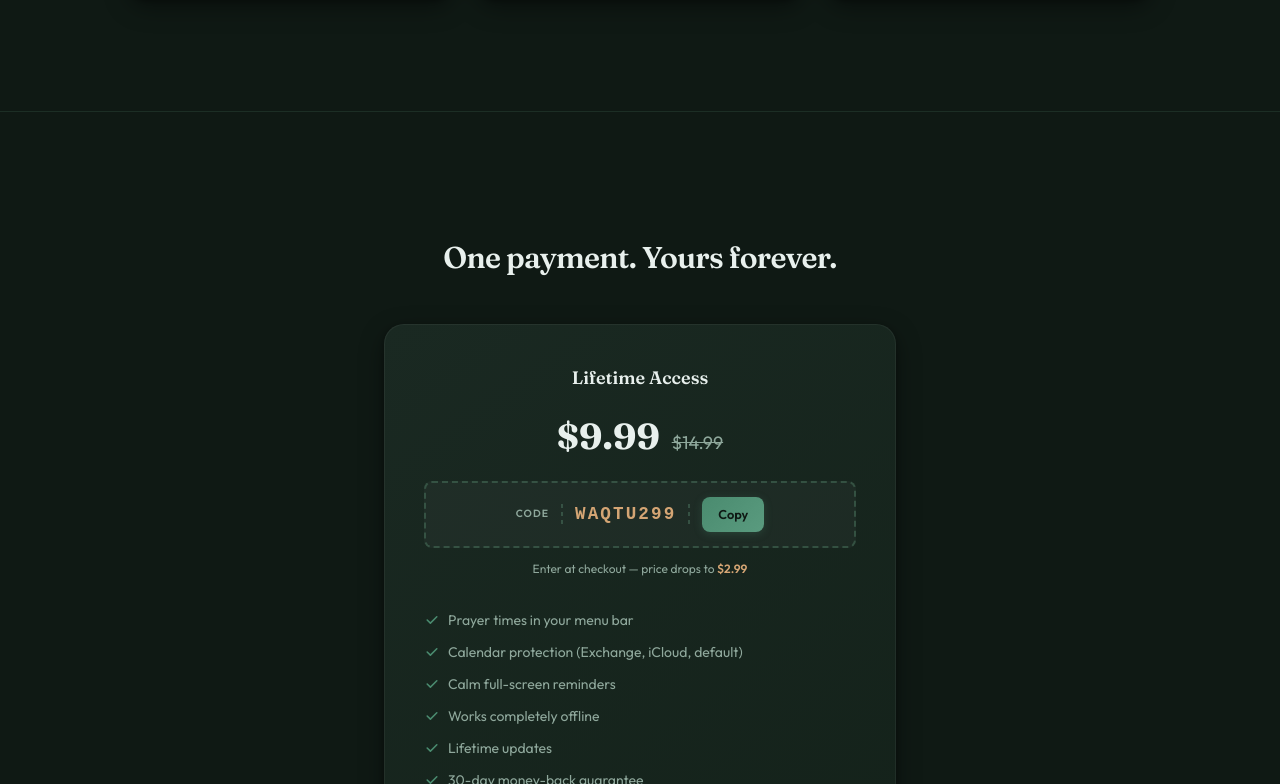
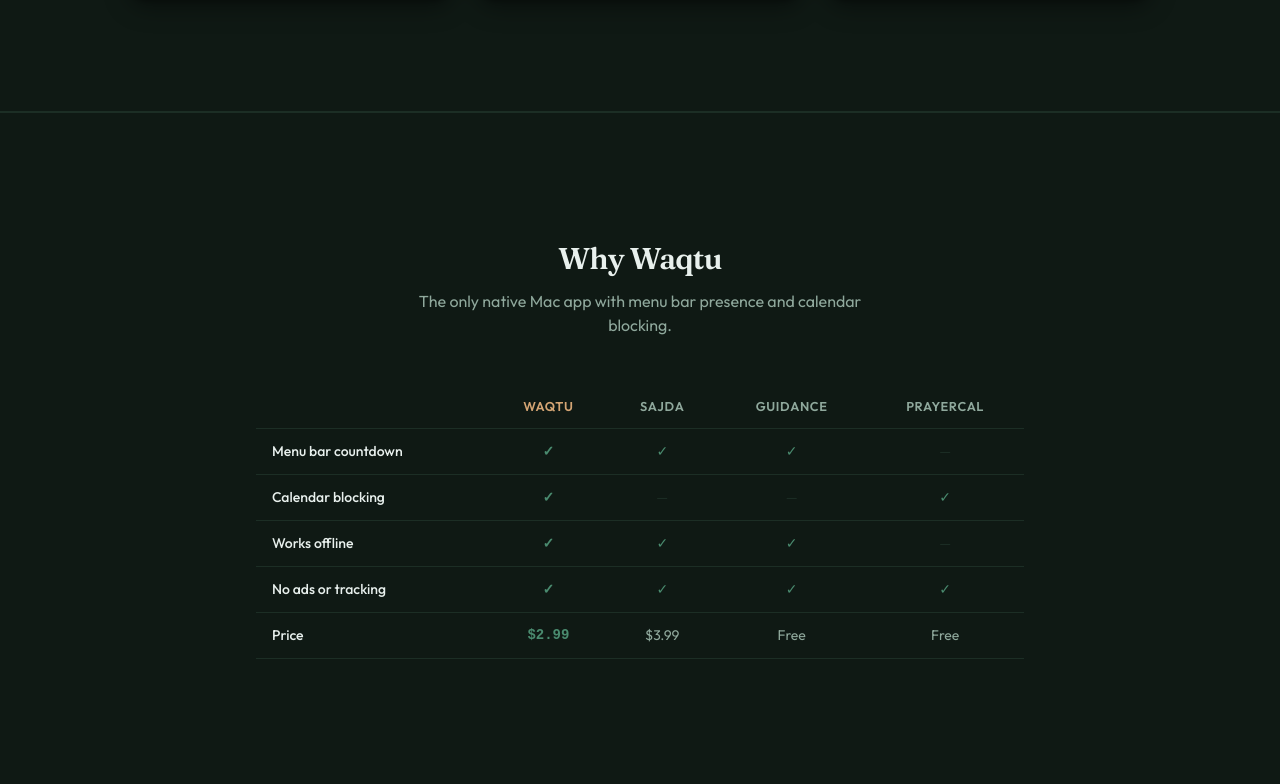
Before and after one commit to dzulfikar08/waqtu, a Next.js app: page / in a window 1280 px wide. Shown: the part 4096-4880 px from the top of the page. Built offline with nearby package versions, Linux system fonts and the light colour scheme; no server answers.

Commit message:
feat: add Why Waqtu competitive comparison table
Co-Authored-By: Claude Opus 4.7 <noreply@anthropic.com>

```diff
--- a/src/app/page.tsx
+++ b/src/app/page.tsx
@@ -727,6 +727,69 @@ export default function Home() {
           </div>
         </section>
 
+        {/* ===== WHY WAQTU ===== */}
+        <section className="relative z-10 border-y border-[var(--waqtu-border)] px-6 py-24 sm:px-10 md:px-14 md:py-32">
+          <div className="mx-auto max-w-3xl">
+            <h2 className="font-display mb-3 text-center text-2xl font-semibold tracking-tight text-[var(--waqtu-text)] sm:text-3xl">
+              Why Waqtu
+            </h2>
+            <p className="mx-auto mb-12 max-w-md text-center text-[var(--waqtu-muted)]">
+              The only native Mac app with menu bar presence and calendar blocking.
+            </p>
+
+            <div className="overflow-x-auto">
+              <table className="comparison-table">
+                <thead>
+                  <tr>
+                    <th></th>
+                    <th className="waqtu-col">Waqtu</th>
+                    <th>Sajda</th>
+                    <th>Guidance</th>
+                    <th>PrayerCal</th>
+                  </tr>
+                </thead>
+                <tbody>
+                  <tr>
+                    <td>Menu bar countdown</td>
+                    <td className="waqtu-col"><span className="check">&#10003;</span></td>
+                    <td><span className="check">&#10003;</span></td>
+                    <td><span className="check">&#10003;</span></td>
+                    <td><span className="dash">&mdash;</span></td>
+                  </tr>
+                  <tr>
+                    <td>Calendar blocking</td>
+                    <td className="waqtu-col"><span className="check">&#10003;</span></td>
+                    <td><span className="dash">&mdash;</span></td>
+                    <td><span className="dash">&mdash;</span></td>
+                    <td><span className="check">&#10003;</span></td>
+                  </tr>
+                  <tr>
+                    <td>Works offline</td>
+                    <td className="waqtu-col"><span className="check">&#10003;</span></td>
+                    <td><span className="check">&#10003;</span></td>
+                    <td><span className="check">&#10003;</span></td>
+                    <td><span className="dash">&mdash;</span></td>
+                  </tr>
+                  <tr>
+                    <td>No ads or tracking</td>
+                    <td className="waqtu-col"><span className="check">&#10003;</span></td>
+                    <td><span className="check">&#10003;</span></td>
+                    <td><span className="check">&#10003;</span></td>
+                    <td><span className="check">&#10003;</span></td>
+                  </tr>
+                  <tr>
+                    <td>Price</td>
+                    <td className="waqtu-col price-label">$2.99</td>
+                    <td>$3.99</td>
+                    <td>Free</td>
+                    <td>Free</td>
+                  </tr>
+                </tbody>
+              </table>
+            </div>
+          </div>
+        </section>
+
         {/* ===== PRICING ===== */}
         <section
           id="pricing"
```
